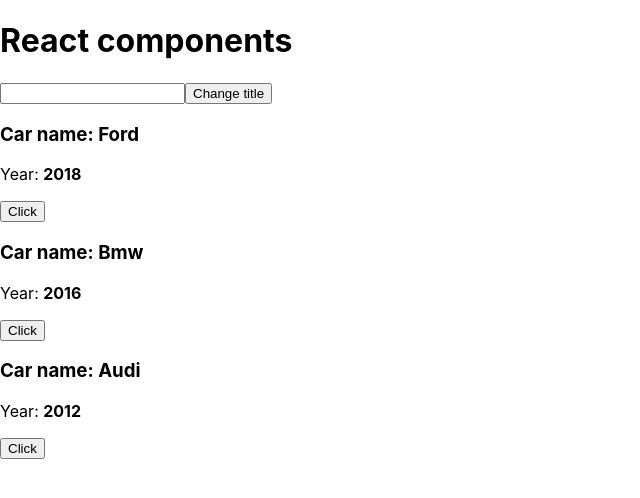
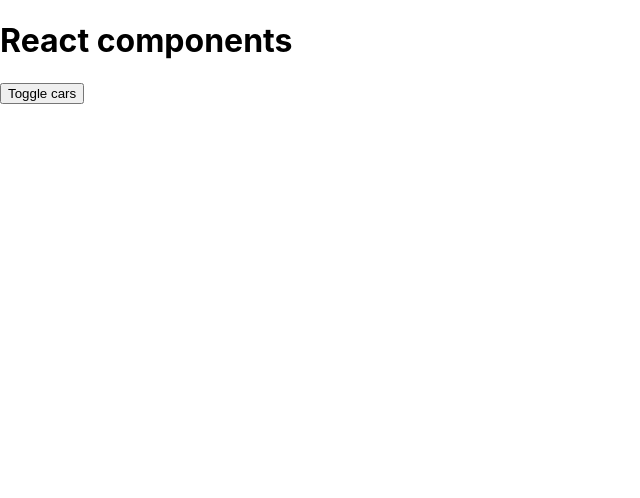
Before and after one commit to gordejka/learnReact, a React (Create React App) app: page / in a window 1280 px wide. Shown: the top 498 px of the page, without its empty margins (0-640 px from the left). Built offline with nearby package versions, Linux system fonts and the light colour scheme.

Commit message:
3.8 - using conditional statments

```diff
--- a/src/App.js
+++ b/src/App.js
@@ -9,36 +9,26 @@
             { name: "Bmw", year: 2016 },
             { name: "Audi", year: 2012 }
         ],
-        pageTitle: "React components"
+        pageTitle: "React components",
+        showCars: false
     };
 
-    changeTitleHandler = newTitle => {
+    toggleCarsHandler = () => {
         this.setState({
-            pageTitle: newTitle
+            showCars: !this.state.showCars
         });
     };
 
-    handleInput = event => {
-        console.log("chandged", event.target.value);
-        this.setState({
-            pageTitle: event.target.value
-        });
+    changeTitleHandler = pageTitle => {
+        this.setState({ pageTitle });
     };
 
     render() {
         console.log("render");
-        return (
-            <div>
-                <h1>{this.state.pageTitle}</h1>
-                <input onChange={this.handleInput} />
-                <button
-                    onClick={this.changeTitleHandler.bind(this, "Changed!")}
-                >
-                    Change title
-                </button>
 
-                {this.state.cars.map((car, index) => {
-
+        let cars = null;
+        if (this.state.showCars){
+          cars = this.state.cars.map((car, index) => {
             return (
                 <Car
                     key={index}
@@ -50,7 +40,17 @@
                     )}
                 />
             );
-                })}
+        })
+        }
+
+        return (
+            <div>
+                <h1>{this.state.pageTitle}</h1>
+                <button onClick={this.toggleCarsHandler.bind(this, "Changed!")}>
+                    Toggle cars
+                </button>
+
+                { cars }
             </div>
         );
     }
```
Lines whose indentation alone changed are shown as unchanged.
